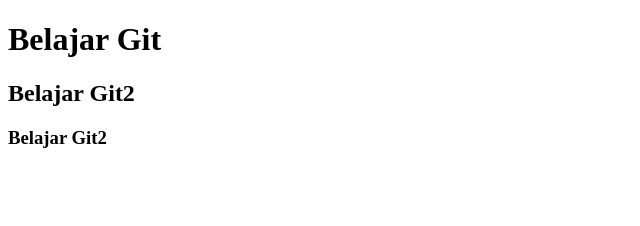
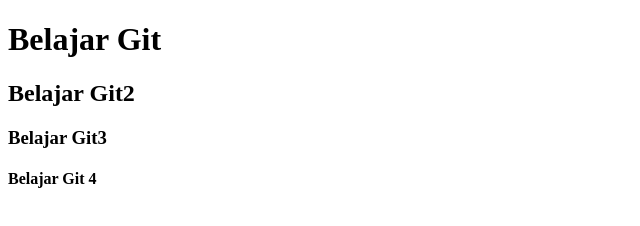
Before and after one commit to denisembiring/belajar-niomic, a plain HTML site: page index.html in a window 1280 px wide. Shown: the whole page, without its empty margins (0-640 px from the left). Drawn offline with Linux system fonts and the light colour scheme.

Commit message:
update H4 Element index.html

```diff
--- a/index.html
+++ b/index.html
@@ -7,6 +7,7 @@
   <body>
     <h1>Belajar Git</h1>
     <h2>Belajar Git2</h2>
-    <h3>Belajar Git2</h3>
+    <h3>Belajar Git3</h3>
+    <h4>Belajar Git 4</h4>
   </body>
 </html>
```
